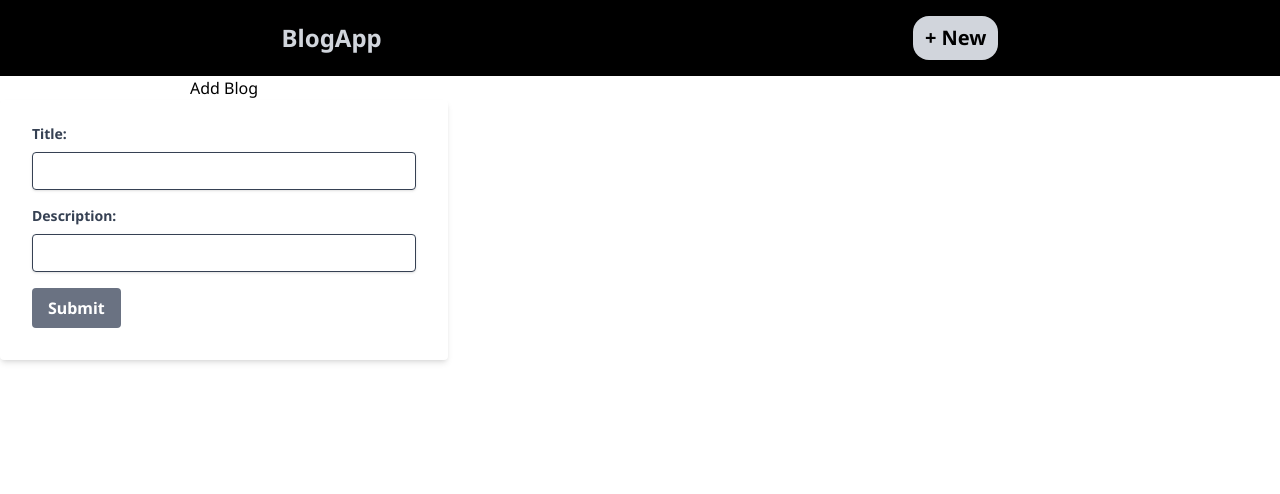
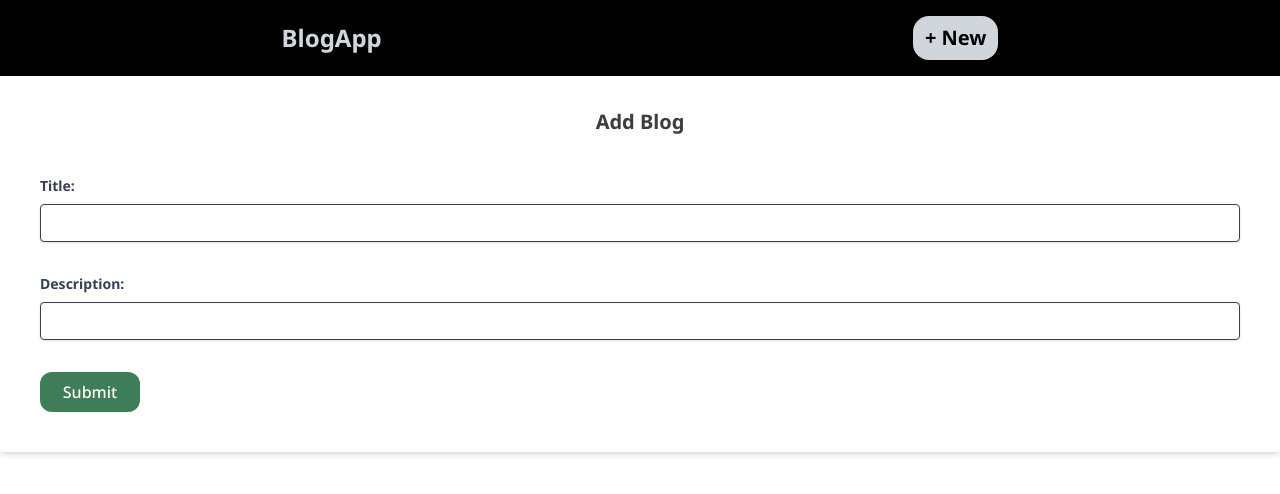
Before and after one commit to Suprada-2002/blog-application, a React (Vite) app in the folder blog-app-frontend/: page /addBlog in a window 1280 px wide. Shown: the top 494 px of the page. Built offline with nearby package versions, Linux system fonts and the light colour scheme.

Commit message:
adding css AddBlog.jsx

```diff
--- a/blog-app-frontend/src/components/AddBlog.jsx
+++ b/blog-app-frontend/src/components/AddBlog.jsx
@@ -54,9 +54,9 @@ function AddBlog() {
 
     return (
         <>
-        <div className="w-full max-w-md">
-             <div className="text-center">{pageTitle()} </div>
-            <form onSubmit={saveOrEdit} className="bg-white shadow-md rounded px-8 pt-6 pb-8 mb-4">
+        <div className="grow pt-8">
+             <div className="text-center font-bold text-xl text-[#3D3D3D]">{pageTitle()} </div>
+            <form onSubmit={saveOrEdit} className="mx-auto container shadow-md rounded flex flex-col gap-4 p-10">
                 <div className="mb-4">
                     <label className="block text-gray-700 text-sm font-bold mb-2" for="title">Title: </label>
                     <input
@@ -79,7 +79,8 @@ function AddBlog() {
                         onChange={(e) => setDescription(e.target.value)}
                         />
                     </div>
-                <button class="bg-gray-500  text-white font-bold py-2 px-4 rounded focus:outline-none focus:shadow-outline">Submit</button>
+                <button class="bg-[#3F7D58] max-w-[100px] rounded-xl text-white font-medium py-2 focus:outline-none focus:shadow-outline">Submit</button>
+
             </form>
 
         </div>
```
